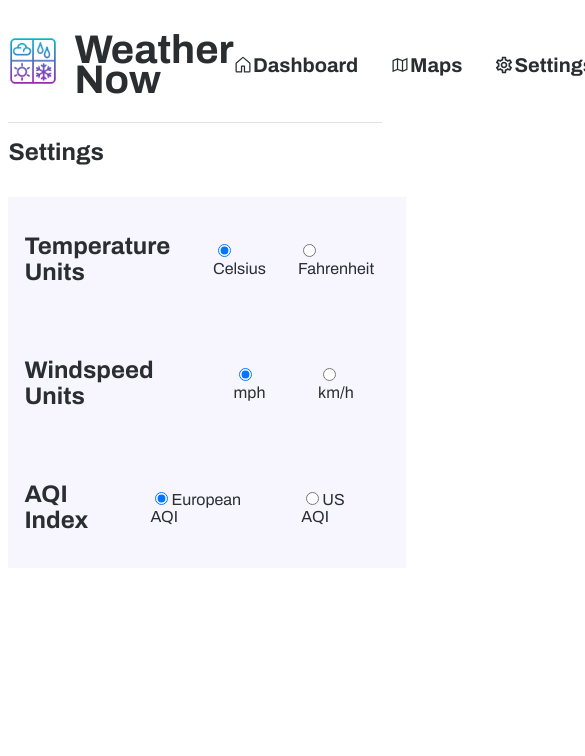
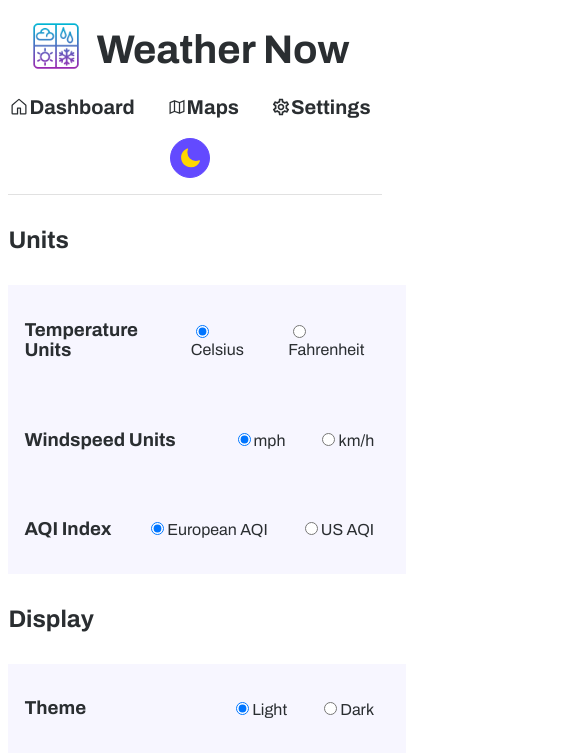
Before and after one commit to ayuzzz/weather-now, a Next.js app: page /settings in a window 390 px wide. Shown: the top 756 px of the page, 585 px wide, since content can reach past the window. Built offline with nearby package versions, Linux system fonts and the light colour scheme.

Commit message:
responsivene design changes with media queries

```diff
--- a/src/components/dashboard/currentWeather.tsx
+++ b/src/components/dashboard/currentWeather.tsx
@@ -36,7 +36,6 @@ const CurrentWeather = ({
               Feels like {currentWeatherData?.apparent_temperature}
               {weatherUnits.temperatureUnit}
             </p>
-            <button className={styles.view_details}>View Details</button>
           </div>
           <div className={`${styles.card_view} ${styles.city_weather_details}`}>
             <FaTemperatureLow className={styles.weather_icon} />
--- a/src/components/navbar.tsx
+++ b/src/components/navbar.tsx
@@ -58,7 +58,6 @@ const Navbar = () => {
           ) : (
             <MdLightMode className={styles.icon} />
           )}
-          {theme === "light" ? "dark" : "light"} mode
         </button>
       </div>
     </div>
--- a/src/pages/settings.tsx
+++ b/src/pages/settings.tsx
@@ -3,13 +3,13 @@ import styles from "@/styles/settings.module.css";
 import { useAppContext } from "@/contexts/appContext";
 
 const Settings = () => {
-  const { weatherUnits, setWeatherUnits } = useAppContext();
+  const { weatherUnits, setWeatherUnits, theme, setTheme } = useAppContext();
   return (
     <div className={styles.settings_container}>
-      <h1 className={styles.settings_heading}>Settings</h1>
+      <h1 className={styles.settings_heading}>Units</h1>
 
       <div className={`${styles.card_view} ${styles.settings_toggle}`}>
-        <h2>Temperature Units</h2>
+        <h3>Temperature Units</h3>
         <div className={styles.radio_group}>
           <div className={styles.unit_toggle}>
             <input
@@ -41,7 +41,7 @@ const Settings = () => {
       </div>
 
       <div className={`${styles.card_view} ${styles.settings_toggle}`}>
-        <h2>Windspeed Units</h2>
+        <h3>Windspeed Units</h3>
         <div className={styles.radio_group}>
           <div className={styles.unit_toggle}>
             <input
@@ -73,7 +73,7 @@ const Settings = () => {
       </div>
 
       <div className={`${styles.card_view} ${styles.settings_toggle}`}>
-        <h2>AQI Index</h2>
+        <h3>AQI Index</h3>
         <div className={styles.radio_group}>
           <div className={styles.unit_toggle}>
             <input
@@ -103,8 +103,51 @@ const Settings = () => {
           </div>
         </div>
       </div>
+
+      <h1 className={styles.settings_heading}>Display</h1>
+      <div className={`${styles.card_view} ${styles.settings_toggle}`}>
+        <h3>Theme</h3>
+        <div className={styles.radio_group}>
+          <div className={styles.unit_toggle}>
+            <input
+              type="radio"
+              id="light"
+              name="light"
+              value="light"
+              checked={theme === "light"}
+              onChange={() => {
+                toggleTheme();
+              }}
+            />
+            <label htmlFor="Light">Light</label>
+          </div>
+          <div className={styles.unit_toggle}>
+            <input
+              type="radio"
+              id="dark"
+              name="dark"
+              value="dark"
+              checked={theme === "dark"}
+              onChange={() => {
+                toggleTheme();
+              }}
+            />
+            <label htmlFor="dark">Dark</label>
+          </div>
+        </div>
+      </div>
     </div>
   );
+
+  function toggleTheme(): void {
+    // If the current theme is light, set it to dark
+    if (theme === "light") {
+      setTheme("dark");
+      document.documentElement.classList.add("dark");
+    } else {
+      setTheme("light");
+      document.documentElement.classList.remove("dark");
+    }
+  }
 };
-
 export default Settings;
--- a/src/styles/dashboard.module.css
+++ b/src/styles/dashboard.module.css
@@ -1,3 +1,197 @@
+/* @media (max-width: 480px) { */
+@media (max-width: 800px) {
+    .dashboard_container{
+        display: flex;
+        flex-direction: column;
+        align-items: flex-start;
+        row-gap: 50px;
+        margin: 3%;
+    }
+
+    /* Location */
+
+    .location{
+        display: flex;
+        justify-content: center;
+        align-items: flex-end;
+    }
+
+    .location_label{
+        font-size: 1rem;
+        margin-bottom: 5px;
+        font-weight: bold;
+    }
+
+    .location_input{
+        height: 100%;
+        border-radius: 5px;
+        background: var(--card-view-background-color);
+      border-radius: 16px; /* border-xl */
+      border-width: 1px;
+      border-color: var(--card-view-border-color);
+      border-style: solid;
+      outline: none;
+      padding: 10px;
+      color: var(--text-color);
+    }
+
+    .search_button {
+        cursor: pointer;
+        background-color: #634AFFFF;
+        color: var(--btn-text-color);
+        font-size: 1.2rem;
+        border-radius: 10px;
+        padding :5px;
+        border-width: 1px;
+      border-color: #634AFFFF;
+      border-style: solid;
+      margin-right: 10px;
+      margin-left: 10px;
+    }
+
+    /* Current Weather */
+
+    .current_weather{
+        display: flex;
+        flex-direction: column;
+        justify-content: center;
+        align-items: flex-start;
+        width: 100%;
+    }
+
+    .current_weather_parameters{
+        display: flex;
+        flex-wrap: wrap;
+        row-gap: 1rem;
+        column-gap: 1rem;
+    }
+
+    .city_summary{
+        display: flex;
+        flex-direction: column;
+        justify-content:flex-start;
+        align-items: flex-start;
+        flex: 1 1 100%;
+    }
+
+    .weather_icon{
+        font-size: 2rem;
+        font-weight: normal;
+        color: #8F7EFFFF;
+    }
+
+    .weather_now{
+        font-size: 0.7rem;
+        font-weight: bold;
+        margin-bottom: 0;
+        margin-top: 1.5rem;
+        color: var(--text-color);
+    }
+
+    .city{
+        font-size: 1rem;
+        font-weight: bold;
+        color: var(--text-color);
+        margin-bottom: 0;
+    }
+
+    .weather_condition{
+        font-size: 0.8rem;
+        font-weight: bold;
+        color: var(--faint-text-color);
+    }
+
+    .city_weather_details{
+        flex: 1 1 40%;
+    }
+
+    .weather_condition_value{
+        font-size: 1rem;
+        font-weight: bold;
+        color: var(--text-color)
+    }
+
+    /* Temerature Trend */
+
+    .temperature_trend{
+        width: 100%;
+    }
+
+    /* Hourly Forecast */
+
+    .hourly_forecast{
+        width: 100%;
+    }
+
+    .hourly_forecasts{
+        display: flex;
+        flex-wrap: wrap;
+        row-gap: 10px;
+        column-gap: 10px;
+    }
+
+    /* Weekly Forecast */
+
+    .weekly_forecast{
+        width: 100%;
+    }
+
+    .weekly_forecasts{
+        display: flex;
+        flex-direction: column;
+        justify-content: flex-start;
+        row-gap: 0.6rem;
+    }
+
+    .weekly_forecast_parameters{
+        display: flex;
+        min-width: 100%;
+        column-gap: 1rem;
+    }
+
+    .weekly_forecast_details{
+        flex: 1;
+
+    }
+
+    .weekly_forecast_day{
+        font-size: 0.7rem;
+        font-weight: bold;
+        line-height: 0.5rem;
+        color: var(--text-color);
+    }
+
+    .hourly_forecast_weather_condition{
+        font-size: 0.8rem;
+        font-weight: bold;
+        color: var(--faint-text-color);
+        margin-bottom: 0;
+        line-height: 2rem;
+    }
+
+    /* Common */
+    .card_view{
+        background: var(--card-view-background-color);
+      border-radius: 23.47971095052807px;
+      border-color: var(--card-view-border-color);
+      border-style: solid;
+        padding: 1rem;
+    }
+
+    .flex_center{
+        display: flex;
+        flex-direction: column;
+        justify-content: center;
+    }
+
+    .dashboard_heading{
+        font-size: 1.5rem;
+        font-weight: bold;
+        color: var(--text-color);
+        margin-bottom: 2rem;
+    }
+}
+
 .dashboard_container{
     display: flex;
     flex-direction: column;
@@ -59,6 +253,8 @@
 
 .current_weather_parameters{
     display: flex;
+    flex-wrap: wrap;
+    row-gap: 1rem;
     justify-content: space-between;
     min-width: 100%;
 }
@@ -98,17 +294,6 @@
     color: var(--faint-text-color);
 }
 
-.view_details{
-    cursor: pointer;
-    background-color: #634AFFFF;
-    font-size: 0.8rem;
-    border-radius: 8px;
-    border-color: #8F7EFFFF;
-    border-style: solid;
-    padding: 8px;
-    color: var(--btn-text-color);
-}
-
 .city_weather_details{
     min-width: 17%;
 }
@@ -133,6 +318,7 @@
 
 .hourly_forecasts{
     display: flex;
+    flex-wrap: wrap;
     justify-content: space-between;
     row-gap: 1rem;
 }
@@ -158,7 +344,6 @@
 
 .weekly_forecast_details{
     flex: 1;
-
 }
 
 .weekly_forecast_day{
--- a/src/styles/navbar.module.css
+++ b/src/styles/navbar.module.css
@@ -1,3 +1,88 @@
+@media (max-width: 680px) {
+    .navbar {
+        display: flex;
+        flex-direction: column;
+        justify-content: space-between;
+        align-items: center;
+        border-bottom: 1px solid #e1e1e1;
+        font-size: 20px;
+        line-height: 30px;
+        font-weight: 700;
+        padding-right: 10px;
+    }
+
+    .logo{
+        display: flex;
+        align-items: center;
+        flex: 1;
+        column-gap: 1rem;
+        cursor: pointer;
+    }
+
+    .logo_link{
+        text-decoration: none;
+        color: var(--text-color);
+    }
+
+    .nav_items{
+        display: flex;
+        justify-content: flex-start;
+        align-items: center;
+        column-gap: 2rem;
+        flex: 2;
+    }
+
+    .nav_item{
+        cursor: pointer;
+        text-decoration: none;
+        color: var(--text-color);
+    }
+
+    .nav_item:hover, .nav_item:focus {
+        color: #634AFFFF;
+    }
+
+    .nav_item:active {
+        color: var(--text-color);
+        text-decoration: underline;
+    }
+
+    .nav_icon{
+        color: var(--text-color);
+    }
+
+    .theme_toggle{
+        flex: 1;
+        display: flex;
+        justify-content: flex-end;
+    }
+
+    .flex_center{
+        display: flex;
+        justify-content: center;
+        align-items: center;
+    }
+
+    .btn_theme_toggle {
+        cursor: pointer;
+        background-color: #634AFFFF;
+        color: var(--btn-text-color);
+        font-size: 1.2rem;
+        border-radius: 10px;
+        padding :8px;
+        border-width: 1px;
+      border-color: #634AFFFF;
+      border-style: solid;
+      margin-bottom: 1rem;
+      margin-top: 1rem;
+    }
+
+    .icon {
+        font-size: 1.4rem;
+        color: gold;
+    }
+}
+
 .navbar {
     display: flex;
     justify-content: space-between;
@@ -67,15 +152,13 @@
     background-color: #634AFFFF;
     color: var(--btn-text-color);
     font-size: 1.2rem;
-    border-radius: 10px;
-    padding :8px;
-    border-width: 1px;
+    border-radius: 50px;
   border-color: #634AFFFF;
   border-style: solid;
+  padding: 8px;
 }
 
 .icon {
     font-size: 1.4rem;
     color: gold;
-    margin-right: 10px;
 }
--- a/src/styles/settings.module.css
+++ b/src/styles/settings.module.css
@@ -11,13 +11,13 @@
     font-size: 1.5rem;
     font-weight: bold;
     color: var(--text-color);
+    margin-top: 2rem;
     margin-bottom: 2rem;
 }
 
 .card_view{
     background: var(--card-view-background-color);
     width: 98%;
-    /* border-radius: 23.47971095052807px; */
 padding: 1rem;
 }
 
```
